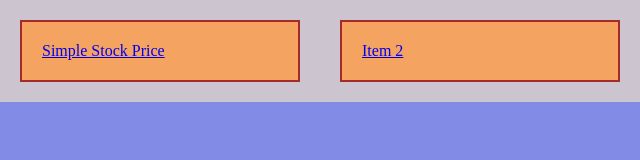
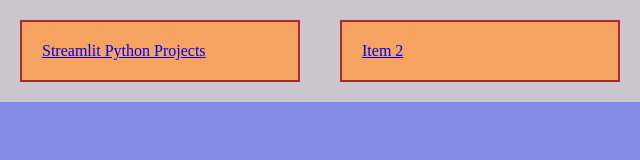
Before and after one commit to mattnichol/website, a plain HTML site: page Example2.html in a window 1280 px wide. Shown: the full height of the page, 0-640 px from the left. Drawn offline with Linux system fonts and the light colour scheme.

Commit message:
Update Example2.html

```diff
--- a/Example2.html
+++ b/Example2.html
@@ -11,7 +11,7 @@
   <body>
 
   <div class="flex-container">
-        <div><a href="https://ominous-orbit-w6v5qvxvv96hg5vg-8502.app.github.dev/">Simple Stock Price</a></div>
+        <div><a href="https://ominous-orbit-w6v5qvxvv96hg5vg-8502.app.github.dev/">Streamlit Python Projects</a></div>
         <div><a href="Example2.html">Item 2</a></div>
         <div><a href="Example2.html">Item 3</a></div>
         <div><a href="Example2.html">Item 4</a></div>
```
